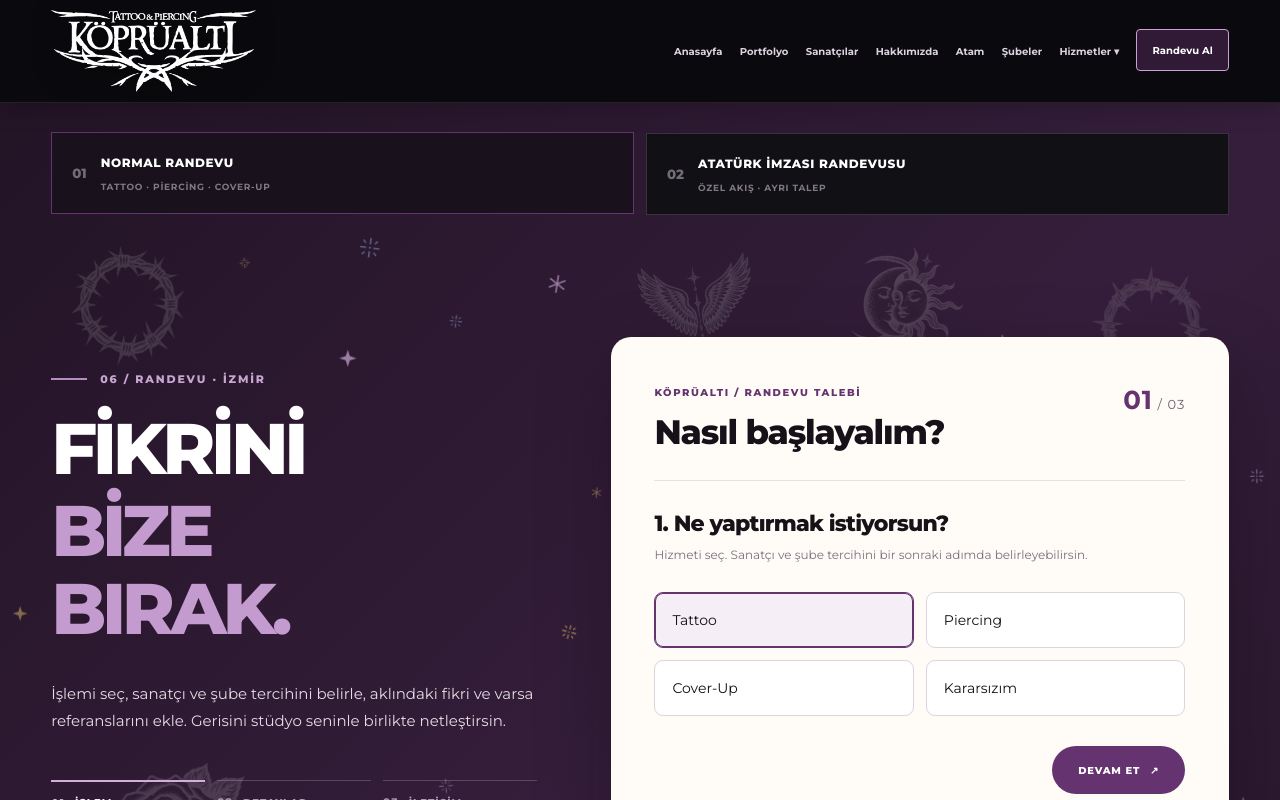
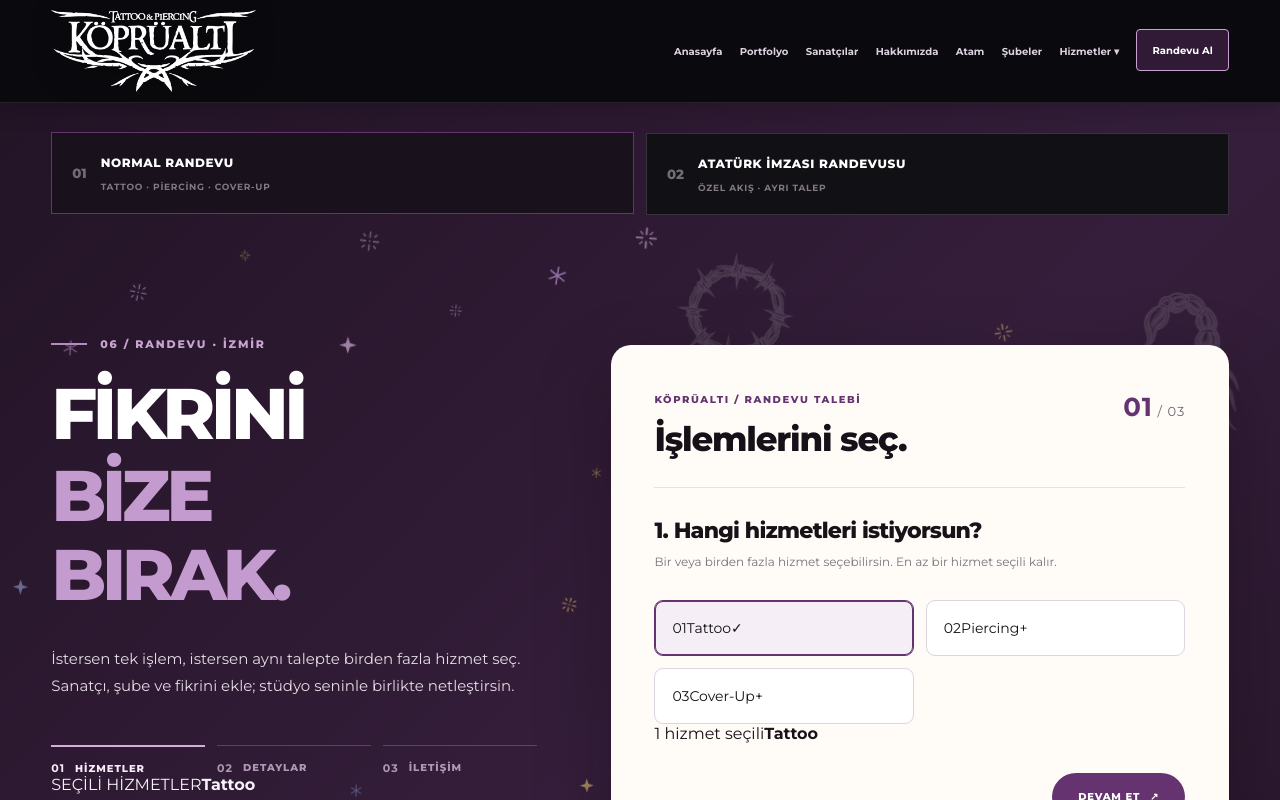
Before and after one commit to ZiyaattinAydn/koprualti-tattoo-nextJs, a Next.js app: page /appointment in a window 1280 px wide. Shown: the top 800 px of the page. Built offline with nearby package versions, Linux system fonts and the light colour scheme; a web font is replaced by a local one.

Commit message:
fix(sprint-03): support multi-service appointment selection

```diff
--- a/src/components/AppointmentPage.tsx
+++ b/src/components/AppointmentPage.tsx
@@ -1,15 +1,14 @@
 "use client";
 
-import { useEffect, useMemo, useRef, useState } from "react";
+import { useEffect, useMemo, useRef, useState, type FormEvent } from "react";
 
-type Service = "tattoo" | "piercing" | "coverup" | "kararsızım";
+type Service = "tattoo" | "piercing" | "coverup";
 type AppointmentMode = "standard" | "ataturk";
 
 const choices: [Service, string][] = [
   ["tattoo", "Tattoo"],
   ["piercing", "Piercing"],
   ["coverup", "Cover-Up"],
-  ["kararsızım", "Kararsızım"],
 ];
 
 const artists = ["Farketmez", "Doktor", "Cansın", "Birsu"];
@@ -18,7 +17,7 @@
 export function AppointmentPage() {
   const [step, setStep] = useState(0);
   const [mode, setMode] = useState<AppointmentMode>("standard");
-  const [service, setService] = useState<Service>("tattoo");
+  const [services, setServices] = useState<Service[]>(["tattoo"]);
   const [branch, setBranch] = useState("Alsancak");
   const [artist, setArtist] = useState("Farketmez");
   const [idea, setIdea] = useState("");
@@ -44,12 +43,9 @@
       setMode("ataturk");
       setPrefill("Atatürk İmzası randevu akışı seçili geldi.");
     } else if (choices.some(([value]) => value === requested)) {
-      setService(requested as Service);
-      setPrefill(
-        requested === "coverup"
-          ? "Cover-Up seçili geldi. İstersen değiştirebilirsin."
-          : `${requested!.charAt(0).toUpperCase() + requested!.slice(1)} seçili geldi. İstersen değiştirebilirsin.`,
-      );
+      setServices([requested as Service]);
+      const label = choices.find(([value]) => value === requested)?.[1] ?? requested;
+      setPrefill(`${label} seçili geldi. İstersen yanına başka hizmet de ekleyebilirsin.`);
     }
 
     const requestedBranch = params.get("branch");
@@ -95,8 +91,28 @@
     setPrefill("");
   };
 
+  const toggleService = (service: Service) => {
+    setSubmitted(false);
+    setServices((current) => {
+      if (current.includes(service)) {
+        return current.length === 1
+          ? current
+          : current.filter((item) => item !== service);
+      }
+      return [...current, service];
+    });
+  };
+
+  const selectedServiceLabels = useMemo(
+    () =>
+      services.map(
+        (service) =>
+          choices.find(([value]) => value === service)?.[1] ?? service,
+      ),
+    [services],
+  );
+
   const requestSummary = useMemo(() => {
-    const serviceLabel = choices.find(([value]) => value === service)?.[1] ?? service;
     if (mode === "ataturk") {
       return [
         "ATATÜRK İMZASI RANDEVUSU",
@@ -108,9 +124,10 @@
         `E-posta: ${email || "Belirtilmedi"}`,
       ].join("\n");
     }
+
     return [
       "NORMAL RANDEVU TALEBİ",
-      `Hizmet: ${serviceLabel}`,
+      `Hizmetler: ${selectedServiceLabels.join(", ")}`,
       `Sanatçı tercihi: ${artist}`,
       `Şube: ${branch}`,
       `Fikir: ${idea || "Belirtilmedi"}`,
@@ -118,16 +135,18 @@
       `Telefon: ${phone || "Belirtilmedi"}`,
       `E-posta: ${email || "Belirtilmedi"}`,
     ].join("\n");
-  }, [artist, branch, email, idea, mode, name, phone, placement, service, size]);
+  }, [artist, branch, email, idea, mode, name, phone, placement, selectedServiceLabels, size]);
 
-  const submit = (event: React.FormEvent<HTMLFormElement>) => {
+  const submit = (event: FormEvent<HTMLFormElement>) => {
     event.preventDefault();
     setSubmitted(true);
   };
 
   return (
     <main
-      className={`appointment-page appointment-page-v33 appointment-s3${mode === "ataturk" ? " appointment-s3--ataturk" : ""}`}
+      className={`appointment-page appointment-page-v33 appointment-s3${
+        mode === "ataturk" ? " appointment-s3--ataturk" : ""
+      }`}
     >
       <section className="booking-stage" aria-labelledby="booking-title">
         <div className="container appointment-s3-modebar" aria-label="Randevu türü">
@@ -143,7 +162,9 @@
           </button>
           <button
             type="button"
-            className={`appointment-s3-ataturk-tab${mode === "ataturk" ? " active" : ""}`}
+            className={`appointment-s3-ataturk-tab${
+              mode === "ataturk" ? " active" : ""
+            }`}
             aria-pressed={mode === "ataturk"}
             onClick={() => switchMode("ataturk")}
           >
@@ -157,7 +178,9 @@
           <aside className="booking-intro reveal">
             <div className="booking-kicker">
               <span className="booking-line" aria-hidden="true" />
-              {mode === "ataturk" ? "ATATÜRK İMZASI · RANDEVU" : "06 / RANDEVU · İZMİR"}
+              {mode === "ataturk"
+                ? "ATATÜRK İMZASI · RANDEVU"
+                : "06 / RANDEVU · İZMİR"}
             </div>
             <h1 id="booking-title">
               {mode === "ataturk" ? (
@@ -177,12 +200,12 @@
             <p>
               {mode === "ataturk"
                 ? "Atatürk imzası için şube tercihini, yerleşim fikrini ve iletişim bilgilerini bırak. Uygun ekip ve saat, stüdyonun dönüşünde kesinleşsin."
-                : "İşlemi seç, sanatçı ve şube tercihini belirle, aklındaki fikri ve varsa referanslarını ekle. Gerisini stüdyo seninle birlikte netleştirsin."}
+                : "İstersen tek işlem, istersen aynı talepte birden fazla hizmet seç. Sanatçı, şube ve fikrini ekle; stüdyo seninle birlikte netleştirsin."}
             </p>
             <div className="steps booking-journey" aria-label="Randevu adımları">
               {(mode === "ataturk"
                 ? ["TERCİH", "YERLEŞİM", "İLETİŞİM"]
-                : ["İŞLEM", "DETAYLAR", "İLETİŞİM"]
+                : ["HİZMETLER", "DETAYLAR", "İLETİŞİM"]
               ).map((label, index) => (
                 <i
                   key={label}
@@ -194,6 +217,12 @@
                 </i>
               ))}
             </div>
+            {mode === "standard" && (
+              <div className="appointment-s3-selection-summary">
+                <span>SEÇİLİ HİZMETLER</span>
+                <strong>{selectedServiceLabels.join(" + ")}</strong>
+              </div>
+            )}
             {mode === "ataturk" && (
               <div className="appointment-s3-ataturk-note">
                 <span>29.10.2007 → bugün</span>
@@ -215,7 +244,11 @@
                 <span className="booking-form-label">
                   KÖPRÜALTI / {mode === "ataturk" ? "ATATÜRK İMZASI" : "RANDEVU TALEBİ"}
                 </span>
-                <h2>{mode === "ataturk" ? "İmza randevusunu oluşturalım." : "Nasıl başlayalım?"}</h2>
+                <h2>
+                  {mode === "ataturk"
+                    ? "İmza randevusunu oluşturalım."
+                    : "İşlemlerini seç."}
+                </h2>
               </div>
               <span className="booking-count">
                 <b>{String(step + 1).padStart(2, "0")}</b>
@@ -244,28 +277,45 @@
                 >
                   {mode === "ataturk"
                     ? "1. Hangi şube sana daha uygun?"
-                    : "1. Ne yaptırmak istiyorsun?"}
+                    : "1. Hangi hizmetleri istiyorsun?"}
                 </h3>
                 <p className="booking-field-hint">
                   {mode === "ataturk"
                     ? "Şube tercihini bırak; kesin uygunluk stüdyo dönüşünde netleşsin."
-                    : "Hizmeti seç. Sanatçı ve şube tercihini bir sonraki adımda belirleyebilirsin."}
+                    : "Bir veya birden fazla hizmet seçebilirsin. En az bir hizmet seçili kalır."}
                 </p>
 
                 {mode === "standard" ? (
-                  <div className="choices">
-                    {choices.map(([value, label]) => (
+                  <>
+                    <div className="choices appointment-s3-service-choices">
+                      {choices.map(([value, label], index) => {
+                        const active = services.includes(value);
+                        return (
                           <button
                             key={value}
                             type="button"
-                        className={`choice${service === value ? " active" : ""}`}
-                        aria-pressed={service === value}
-                        onClick={() => setService(value)}
+                            className={`choice appointment-s3-service-choice${
+                              active ? " active" : ""
+                            }`}
+                            aria-pressed={active}
+                            onClick={() => toggleService(value)}
                           >
-                        {label}
+                            <span className="appointment-s3-choice-no">
+                              {String(index + 1).padStart(2, "0")}
+                            </span>
+                            <span className="appointment-s3-choice-name">{label}</span>
+                            <span className="appointment-s3-choice-check" aria-hidden="true">
+                              {active ? "✓" : "+"}
+                            </span>
                           </button>
-                    ))}
+                        );
+                      })}
                     </div>
+                    <div className="appointment-s3-selected-line" role="status">
+                      <span>{services.length} hizmet seçili</span>
+                      <strong>{selectedServiceLabels.join(" · ")}</strong>
+                    </div>
+                  </>
                 ) : (
                   <div className="choices appointment-s3-branch-choices">
                     {branches.map((branchName) => (
@@ -284,7 +334,11 @@
 
                 <div className="formactions">
                   <span />
-                  <button type="button" className="btn purple" onClick={() => navigate(1)}>
+                  <button
+                    type="button"
+                    className="btn purple"
+                    onClick={() => navigate(1)}
+                  >
                     Devam et <span aria-hidden="true">↗</span>
                   </button>
                 </div>
@@ -301,12 +355,14 @@
                   }}
                   tabIndex={-1}
                 >
-                  {mode === "ataturk" ? "2. Yerleşim ve boyut" : "2. Sanatçı, şube ve fikir"}
+                  {mode === "ataturk"
+                    ? "2. Yerleşim ve boyut"
+                    : "2. Sanatçı, şube ve fikir"}
                 </h3>
                 <p className="booking-field-hint">
                   {mode === "ataturk"
                     ? "Nereye düşündüğünü ve yaklaşık ölçüyü yaz. Kesin yerleşim randevuda birlikte değerlendirilir."
-                    : "Tercihlerini bırak; müsaitlik ve işin stiline göre stüdyo seninle netleştirsin."}
+                    : `${selectedServiceLabels.join(" + ")} için tercihlerini ve fikrini yaz.`}
                 </p>
 
                 {mode === "standard" ? (
@@ -365,7 +421,7 @@
                         id="ataturk-placement"
                         value={placement}
                         onChange={(event) => setPlacement(event.target.value)}
-                        placeholder="Örn. iç kol, bilek, ön kol..."
+                        placeholder="Örn. ön kol, bilek, omuz..."
                       />
                     </div>
                     <div className="field">
@@ -374,14 +430,11 @@
                         id="ataturk-size"
                         value={size}
                         onChange={(event) => setSize(event.target.value)}
-                        placeholder="Biliyorsan yaklaşık cm veya küçük / orta / büyük"
+                        placeholder="Biliyorsan yaklaşık ölçü veya boyut seçeneği..."
                       />
                     </div>
                     <div className="appointment-s3-info-card">
-                      Atatürk sayfasındaki mevcut bilgilere göre uygulama 6 farklı
-                      boyut seçeneğiyle planlanabiliyor ve ücretsiz geleneğin bir
-                      parçası olarak sunuluyor. Kesin detaylar stüdyo tarafından
-                      randevu dönüşünde doğrulanmalı.
+                      Atatürk imzası mevcut içerikte 6 farklı boyut seçeneği ve ücretsiz uygulama geleneğiyle anlatılıyor. Kesin boyut ve yerleşim stüdyoda birlikte netleşir.
                     </div>
                   </>
                 )}
@@ -410,8 +463,9 @@
                   3. Sana nasıl ulaşalım?
                 </h3>
                 <p className="booking-field-hint">
-                  Randevu saatini ve son detayları konuşmak için iletişim bilgilerini bırak.
+                  Talebin üzerinden geçebilmek için iletişim bilgilerini bırak.
                 </p>
+
                 <div className="field">
                   <label htmlFor="booking-name">AD SOYAD</label>
                   <input
@@ -422,6 +476,7 @@
                     onChange={(event) => setName(event.target.value)}
                   />
                 </div>
+                <div className="appointment-s3-two-fields">
                   <div className="field">
                     <label htmlFor="booking-phone">TELEFON</label>
                     <input
@@ -442,6 +497,8 @@
                       onChange={(event) => setEmail(event.target.value)}
                     />
                   </div>
+                </div>
+
                 <div className="formactions">
                   <button type="button" className="btn dark" onClick={() => navigate(1)}>
                     ← Geri
@@ -450,24 +507,17 @@
                     Talebi hazırla ↗
                   </button>
                 </div>
-              </div>
 
                 {submitted && (
                   <div className="appointment-s3-ready" role="status">
-                  <span>TALEP ÖZETİ HAZIR</span>
+                    <span>TALEP ÖZETİ</span>
                     <pre>{requestSummary}</pre>
                     <p>
-                    Form verisi şu an dışarı gönderilmiyor. WhatsApp, Instagram,
-                    e-posta veya admin hedefi netleştiğinde bu buton gerçek gönderim
-                    aksiyonuna bağlanacak.
+                      Gönderim kanalı (WhatsApp / Instagram / e-posta / admin) kesinleştiğinde bu buton doğrudan o akışa bağlanacak.
                     </p>
                   </div>
                 )}
-
-              <p className="appointment-form-note">
-                Gönderim hedefi henüz tanımlı değil. Bu sprintte akış ve veri yapısı
-                hazırlandı; canlı gönderim işletmenin tercih edeceği kanala bağlanacak.
-              </p>
+              </div>
             </form>
           </div>
         </div>
@@ -476,9 +526,7 @@
           <span>
             ALSANCAK <i>✳</i> KARŞIYAKA
           </span>
-          <span>
-            {mode === "ataturk" ? "BİR İMZADAN FAZLASI." : "İŞİN HİKÂYESİ BURADA BAŞLAR."}
-          </span>
+          <span>İŞİN HİKÂYESİ BURADA BAŞLAR.</span>
         </div>
       </section>
     </main>
```
Lines whose indentation alone changed are shown as unchanged.
